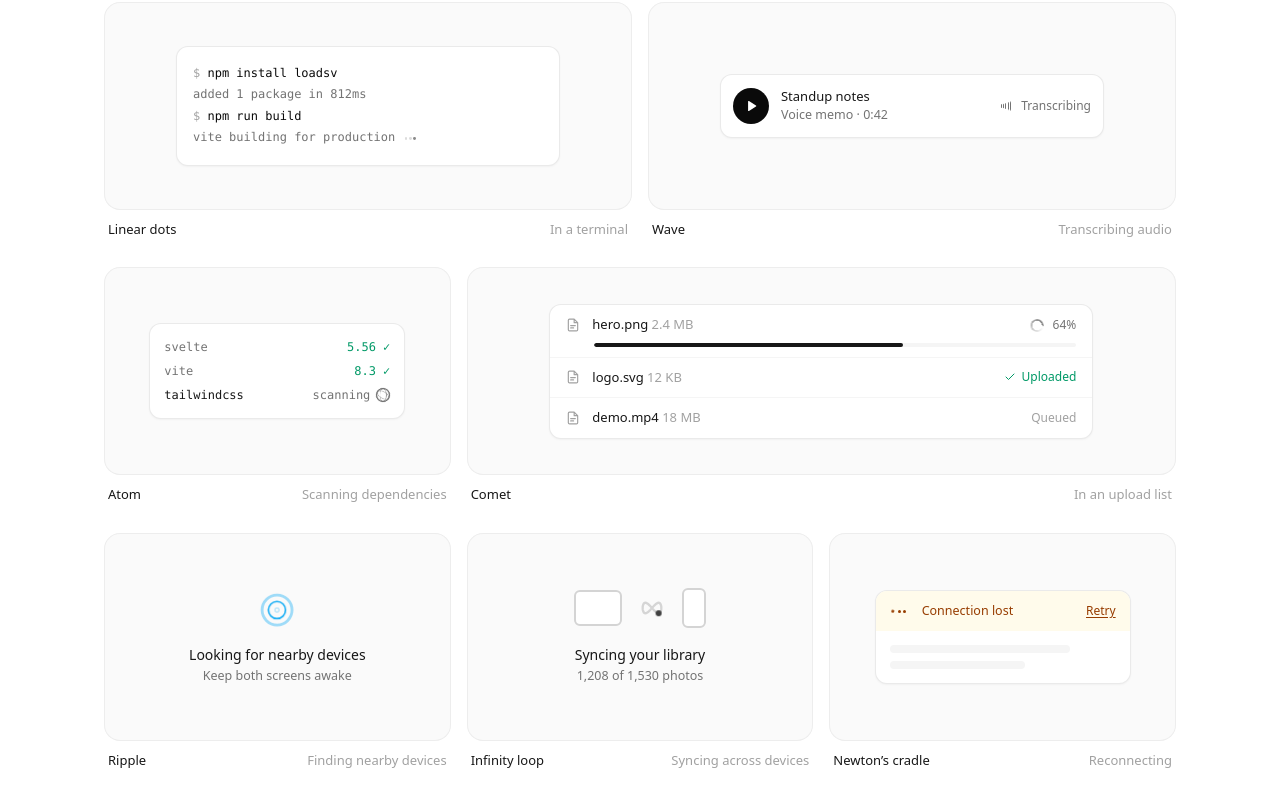
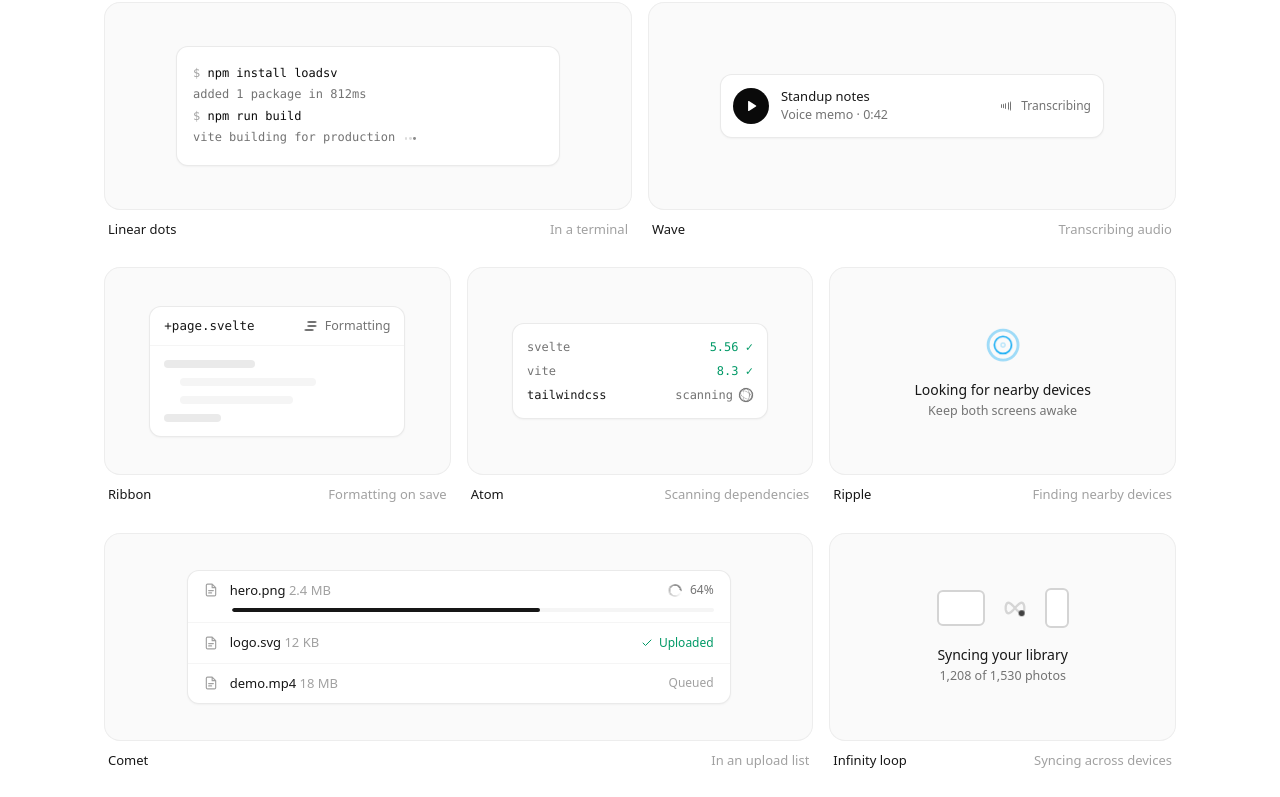
Before and after one commit to PedroLunet/loadsv, a SvelteKit app: page /browse in a window 1280 px wide. Shown: the part 1467-2264 px from the top of the page. Built offline with nearby package versions, Linux system fonts and the light colour scheme.

Commit message:
feat: add Ribbon spinner

```diff
--- a/src/lib/index.ts
+++ b/src/lib/index.ts
@@ -16,6 +16,7 @@ export { default as Leap } from './spinners/Leap.svelte';
 export { default as LinearDots } from './spinners/LinearDots.svelte';
 export { default as NewtonsCradle } from './spinners/NewtonsCradle.svelte';
 export { default as Pulse } from './spinners/Pulse.svelte';
+export { default as Ribbon } from './spinners/Ribbon.svelte';
 export { default as Ring } from './spinners/Ring.svelte';
 export { default as Ripple } from './spinners/Ripple.svelte';
 export { default as Slide } from './spinners/Slide.svelte';
--- a/src/lib/motion.ts
+++ b/src/lib/motion.ts
@@ -30,7 +30,8 @@ export const durations = {
 	hourglass: 4000,
 	atom: 1200,
 	snake: 1500,
-	spark: 1400
+	spark: 1400,
+	ribbon: 1600
 } satisfies Record<string, number>;
 
 export type SpinnerName = keyof typeof durations;
--- /dev/null
+++ b/src/lib/spinners/Ribbon.svelte
@@ -0,0 +1,53 @@
+<!--
+	@component
+	Three pills in an S, flowing into its mirror and back like a ribbon.
+-->
+<script lang="ts">
+	import Root from '../internal/Root.svelte';
+	import { durations } from '../motion.js';
+	import type { SpinnerProps } from '../types.js';
+
+	let props: SpinnerProps = $props();
+</script>
+
+<Root name="ribbon" defaultDuration={durations.ribbon} {...props}>
+	{#each { length: 3 }, i (i)}
+		<span style:--i={i}></span>
+	{/each}
+</Root>
+
+<style>
+	/*
+	 * Pills 14 wide and 3.6 thick, 6 apart. Each sways 3 either side of centre, a quarter
+	 * loop behind the one above, so a wave runs down the stack. At rest the top leans right
+	 * and the bottom left: the three strokes of an S.
+	 */
+	span {
+		position: absolute;
+		left: calc(5 / 24 * 100%);
+		top: calc((6 + var(--i) * 6 - 1.8) / 24 * 100%);
+		width: calc(14 / 24 * 100%);
+		height: calc(3.6 / 24 * 100%);
+		border-radius: 999px;
+		background: currentColor;
+		animation: sway var(--_duration) cubic-bezier(0.37, 0, 0.63, 1) infinite;
+		animation-delay: calc(var(--_duration) * (var(--i) / 4 - 1));
+		animation-play-state: var(--_play-state);
+	}
+
+	@keyframes sway {
+		0%,
+		100% {
+			transform: translateX(calc(3 / 14 * 100%));
+		}
+		50% {
+			transform: translateX(calc(-3 / 14 * 100%));
+		}
+	}
+
+	@media (prefers-reduced-motion: reduce) {
+		span {
+			animation-play-state: paused;
+		}
+	}
+</style>
--- a/src/routes/(views)/+page.svelte
+++ b/src/routes/(views)/+page.svelte
@@ -104,7 +104,7 @@
 	const exchanges = [
 		[
 			'What’s new in loadsv?',
-			'Thirteen new spinners, 25 in all. Snake is the only one that repaints.'
+			'Fourteen new spinners, 26 in all. Snake is the only one that repaints.'
 		],
 		['Do they respect reduced motion?', 'Yes. They hold still and breathe gently instead.'],
 		[
@@ -216,7 +216,7 @@ ${scriptEnd}
 		<a
 			href="#spinners"
 			class="mt-4 text-[13px] text-neutral-500 underline decoration-neutral-300 underline-offset-4 hover:text-neutral-900"
-			>All 25 spinners</a
+			>All 26 spinners</a
 		>
 	</section>
 
--- a/src/routes/(views)/browse/+page.svelte
+++ b/src/routes/(views)/browse/+page.svelte
@@ -1,5 +1,5 @@
 <!--
-	Browse: nothing to press. All 25 spinners at once, each living in the one piece of UI
+	Browse: nothing to press. All 26 spinners at once, each living in the one piece of UI
 	it suits best.
 -->
 <script lang="ts">
@@ -22,6 +22,7 @@
 		LinearDots,
 		NewtonsCradle,
 		Pulse,
+		Ribbon,
 		Ring,
 		Ripple,
 		Slide,
@@ -56,7 +57,7 @@
 	<title>Browse — loadsv</title>
 	<meta
 		name="description"
-		content="All 25 loadsv spinners, each shown in the piece of UI it suits best."
+		content="All 26 loadsv spinners, each shown in the piece of UI it suits best."
 	/>
 </svelte:head>
 
@@ -66,7 +67,7 @@
 			Spinners that fit right in.
 		</h1>
 		<p class="mt-4 max-w-md text-[16px] leading-relaxed text-pretty text-neutral-600">
-			25 loading indicators for Svelte, each shown where it belongs. Pure CSS, no dependencies, and
+			26 loading indicators for Svelte, each shown where it belongs. Pure CSS, no dependencies, and
 			they hold still for anyone who prefers less motion.
 		</p>
 		<div class="mt-7 flex flex-wrap items-center gap-2">
@@ -264,6 +265,25 @@
 				<span class="flex items-center gap-2 text-[12px] text-neutral-500"
 					><Wave size={14} /> Transcribing</span
 				>
+			</div>
+		</Tile>
+
+		<Tile slug="ribbon" context="Formatting on save">
+			<div class={[card, 'w-full max-w-64 overflow-hidden']}>
+				<div
+					class="flex items-center justify-between border-b border-neutral-100 px-3.5 py-2.5 text-[12.5px]"
+				>
+					<span class="font-mono text-neutral-900">+page.svelte</span>
+					<span class="flex items-center gap-1.5 text-neutral-500"
+						><Ribbon size={16} /> Formatting</span
+					>
+				</div>
+				<div class="space-y-2.5 p-3.5">
+					<div class="h-2 w-2/5 rounded-full bg-neutral-200/80"></div>
+					<div class="ml-4 h-2 w-3/5 rounded-full bg-neutral-100"></div>
+					<div class="ml-4 h-2 w-1/2 rounded-full bg-neutral-100"></div>
+					<div class="h-2 w-1/4 rounded-full bg-neutral-200/80"></div>
+				</div>
 			</div>
 		</Tile>
 
--- a/src/routes/(views)/in-an-app/+page.svelte
+++ b/src/routes/(views)/in-an-app/+page.svelte
@@ -369,7 +369,7 @@ ${'</'}script>
 		<div>
 			<h2 class="text-[15px] font-medium text-neutral-950">Install</h2>
 			<p class="mt-1.5 text-[14px] leading-relaxed text-neutral-600">
-				One package, 25 components, no dependencies. The motion is plain CSS, and it holds still for
+				One package, 26 components, no dependencies. The motion is plain CSS, and it holds still for
 				anyone who prefers less of it.
 			</p>
 			<div
--- a/src/site/catalog.ts
+++ b/src/site/catalog.ts
@@ -171,6 +171,13 @@ export const catalog: readonly Entry[] = [
 		options: []
 	},
 	{
+		slug: 'ribbon',
+		name: 'Ribbon',
+		importName: 'Ribbon',
+		description: 'Three pills in an S, flowing into its mirror and back like a ribbon.',
+		options: []
+	},
+	{
 		slug: 'ring',
 		name: 'Ring',
 		importName: 'Ring',
--- a/tests/site.e2e.ts
+++ b/tests/site.e2e.ts
@@ -318,19 +318,20 @@ test.describe('search', () => {
 		await expect(dialog).toBeVisible();
 		await expect(input).toBeFocused();
 
-		// Ring and Ripple start with "ri", so they lead; descriptions mentioning rings follow.
+		// Ribbon, Ring and Ripple start with "ri", so they lead; descriptions mentioning rings follow.
 		await input.fill('ri');
 		const options = dialog.getByRole('option');
-		await expect(options.nth(0)).toContainText('Ring');
-		await expect(options.nth(1)).toContainText('Ripple');
+		await expect(options.nth(0)).toContainText('Ribbon');
+		await expect(options.nth(1)).toContainText('Ring');
+		await expect(options.nth(2)).toContainText('Ripple');
 		await expect(options.first()).toHaveAttribute('aria-selected', 'true');
 
 		await input.press('ArrowDown');
 		await expect(options.nth(1)).toHaveAttribute('aria-selected', 'true');
-		await expect(input).toHaveAttribute('aria-activedescendant', /ripple$/);
+		await expect(input).toHaveAttribute('aria-activedescendant', /ring$/);
 
 		await input.press('Enter');
-		await expect(page).toHaveURL('/spinners/ripple');
+		await expect(page).toHaveURL('/spinners/ring');
 		await expect(dialog).toBeHidden();
 	});
 
```
Also changed, not shown: 1 other file (tests, documents, lock files or other folders).
